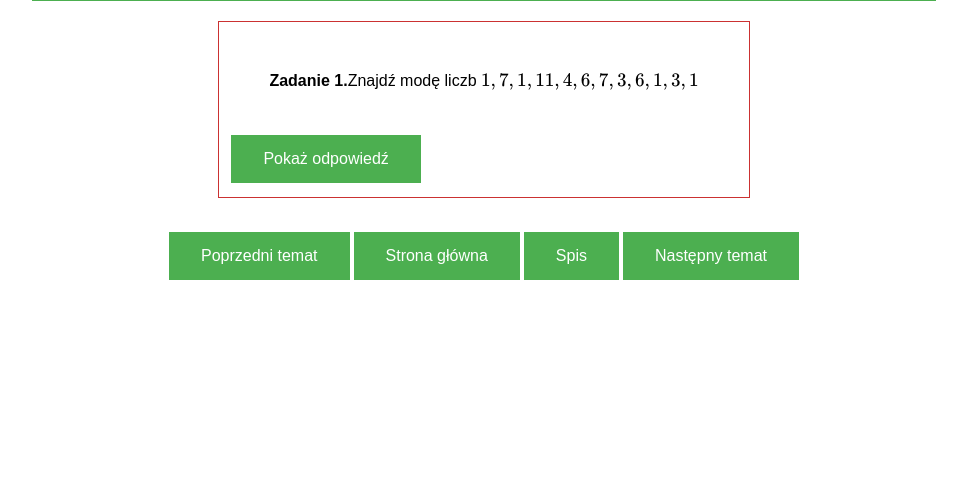
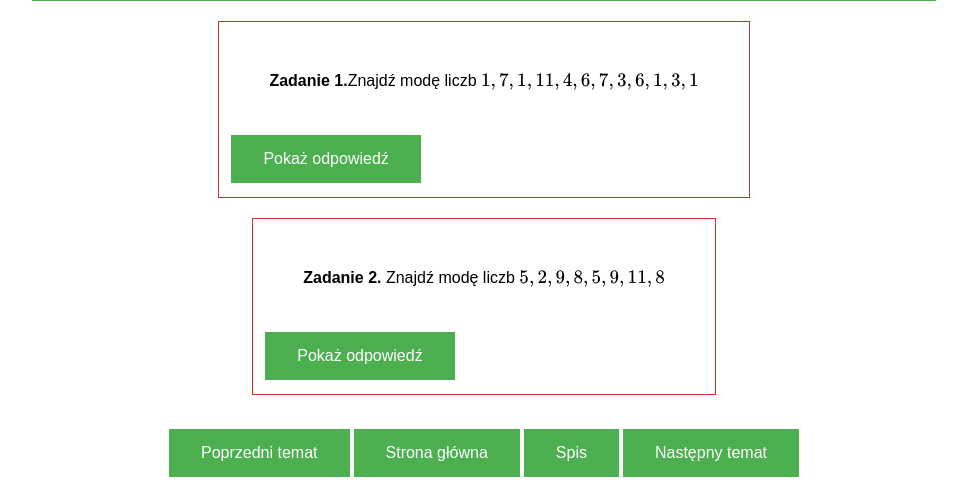
Before and after one commit to SzyKl24/Stat_site, a Flask app: page /temat7 in a window 1280 px wide. Shown: the part 606-1087 px from the top of the page, without its empty margins (156-1123 px from the left). Before the commit the page ends 886 px from the top, so only its background shows below. Run offline with Flask 3, Linux system fonts and the light colour scheme.

Commit message:
dodałam zad2

```diff
--- a/templates/topics/temat7.html
+++ b/templates/topics/temat7.html
@@ -88,10 +88,19 @@
       <p id="answer" style="display:none;">Moda to 1, ponieważ ta liczba występuje aż 4 razy.
       </p>
     </div>
+    <div class="obramowaniezadanie">
+        <p><b>Zadanie 2.</b> Znajdź modę liczb \(5, 2, 9, 8, 5, 9, 11, 8\)</p>
+        <button onclick="showAnswer2()">Pokaż odpowiedź</button>
+        <p id="answer2" style="display:none;">Moda to 5, 9 i 8, ponieważ te liczby występują najczęściej, każda po 2 razy.
+        </p>
+    </div>
     <script>
-      function showAnswer() {
-          document.getElementById('answer').style.display = 'block';
-      }
+        function showAnswer() {
+            document.getElementById('answer').style.display = 'block';
+        }
+        function showAnswer2() {
+            document.getElementById('answer2').style.display = 'block';
+        }
       </script>
     <div class="buttoncontainer">
         <a href = "/temat6">
```
